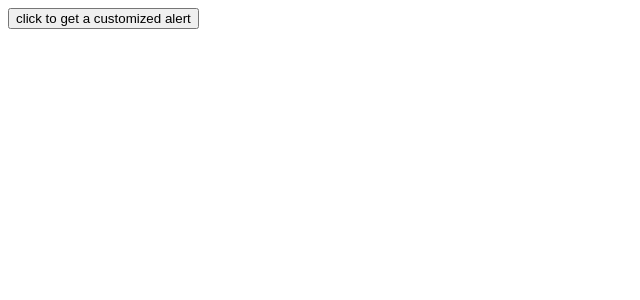
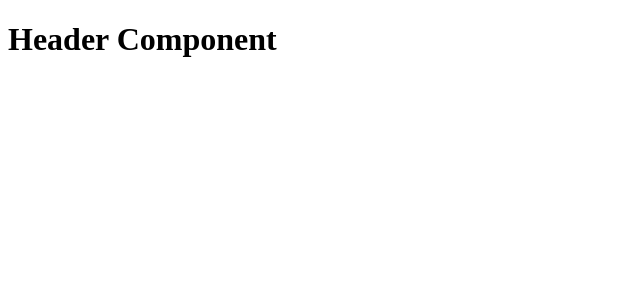
Before and after one commit to TalhaPekdemir/learning-react, a React (Vite) app in the folder v18/01-Intro/intro/: page / in a window 1280 px wide. Shown: the top 300 px of the page, without its empty margins (0-640 px from the left). Built offline with nearby package versions, Linux system fonts and the light colour scheme.

Commit message:
added structural component

```diff
--- a/v18/01-Intro/intro/src/App.jsx
+++ b/v18/01-Intro/intro/src/App.jsx
@@ -11,6 +11,7 @@ import LoginForm from "./components/LoginForm";
 import InlineStyledComponent from "./components/InlineStyledComponent";
 import StyleSheetComponent from "./components/StyleSheetComponent";
 import StyleSheetComponentTwo from "./components/StyleSheetComponentTwo";
+import StructuralComponent from "./components/StructuralComponent";
 
 function App() {
   // A component has to return a JSX.
@@ -27,12 +28,15 @@ function App() {
       {/* <Basket /> */}
       {/* <LogInOutButton /> */}
       {/* <Products /> */}
-      <BasicEventHandling />
+      {/* <BasicEventHandling /> */}
       {/* <Counter /> */}
       {/* <LoginForm /> */}
       {/* <InlineStyledComponent />
       <StyleSheetComponent />
       <StyleSheetComponentTwo /> */}
+      <StructuralComponent>
+        <Header/>
+      </StructuralComponent>
     </div>
   );
 }
--- a/v18/01-Intro/intro/src/components/Header.jsx
+++ b/v18/01-Intro/intro/src/components/Header.jsx
@@ -1,6 +1,3 @@
-function Header()
-{
-    return <h1>Header Component</h1>
+export default function Header() {
+  return <h1>Header Component</h1>;
 }
-
-export default Header;
--- /dev/null
+++ b/v18/01-Intro/intro/src/components/StructuralComponent.jsx
@@ -0,0 +1,3 @@
+export default function StructuralComponent({ children }) {
+  return <div>{children}</div>;
+}
```
Also changed, not shown: 2 other files (tests, documents, lock files or other folders).
